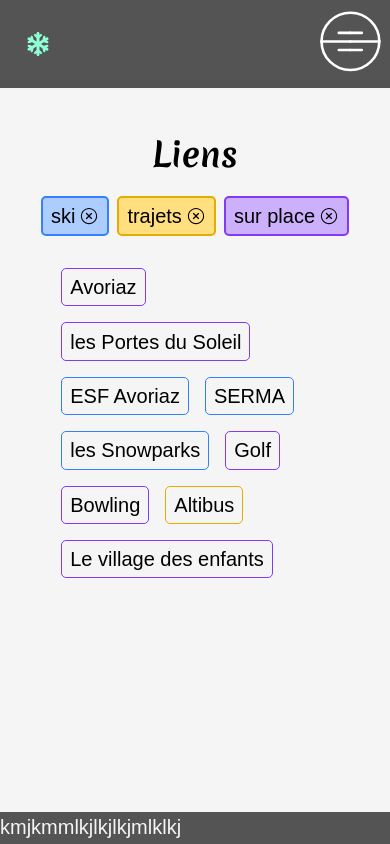
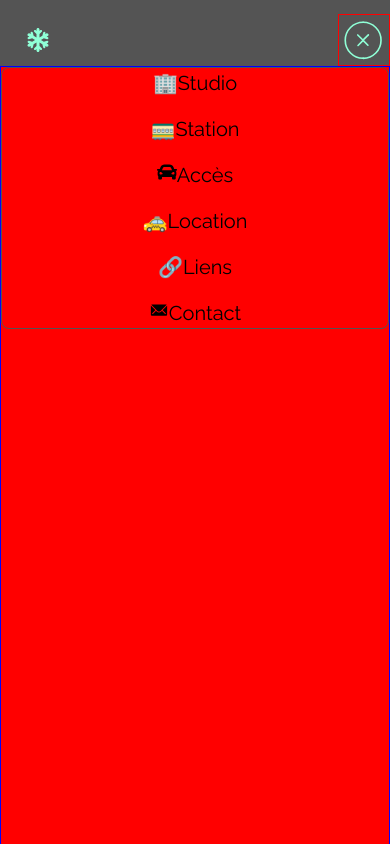
Before and after one commit to mowebiaz/avo_next, a Next.js app: page /liens in a window 390 px wide. Both pictures are taken after a click on the button "Menu". Built offline with nearby package versions, Linux system fonts and the light colour scheme.

Commit message:
Add mobile navigation

```diff
--- a/app/(routes)/acces/page.js
+++ b/app/(routes)/acces/page.js
@@ -1,6 +1,6 @@
 export default function Acces() {
   return (
-    <main>
+    <main className="acces">
       <h1>Accès</h1>
     </main>
   )
--- a/app/(routes)/liens/page.js
+++ b/app/(routes)/liens/page.js
@@ -1,9 +1,14 @@
 import { FilterByCategories } from "../../components/links/FilterByCategories/FilterByCategories"
+
+export const metadata = {
+  title: "Liens",
+  description: "Liens utiles à Avoriaz - Ski, Activités et Trajets"
+}
 
 export default function Liens() {
   return (
     <main className="links">
-      <h1>Liens</h1>
+      <h1>Liens utiles pour votre séjour à Avoriaz</h1>
       <FilterByCategories />
     </main>
   )
--- a/app/(routes)/station/page.js
+++ b/app/(routes)/station/page.js
@@ -1,7 +1,7 @@
 export default function Station() {
   return (
-    <main>
-      <h1>Station</h1>
+    <main className="station">
+      <h1>Avoriaz</h1>
     </main>
   )
 }
--- a/app/components/Header/BurgerIcon/BurgerIcon.jsx
+++ b/app/components/Header/BurgerIcon/BurgerIcon.jsx
@@ -1,9 +1,12 @@
+import './BurgerIcon.scss'
+
+
 export function BurgerIcon({isOpen}) {
   return (
     <svg
-    className={`burger ${isOpen ? 'open' : ''}`}
-    width="80"
-      height="80"
+    className={isOpen ? 'active' : ''}
+    width="50"
+      height="50"
       viewBox="0 0 200 200"
     >
       <g
--- a/app/components/Header/BurgerIcon/BurgerIcon.scss
+++ b/app/components/Header/BurgerIcon/BurgerIcon.scss
@@ -1,14 +1,13 @@
+@use '@/app/styles/variables' as *;
 
-svg {
-  transition: transform 500ms cubic-bezier(0.4, 0, 0.2, 1);
-}
-.active svg {
-  transform: rotate(90deg);
-}
+.burger-button {
+    svg  {
+      transition: transform 250ms cubic-bezier(0.4, 0, 0.2, 1);
       path {
-  transition: transform 500ms cubic-bezier(0.4, 0, 0.2, 1),
-    stroke-dasharray 500ms cubic-bezier(0.4, 0, 0.2, 1),
-    stroke-dashoffset 500ms cubic-bezier(0.4, 0, 0.2, 1);
+        transition: transform 250ms cubic-bezier(0.4, 0, 0.2, 1),
+          stroke-dasharray 250ms cubic-bezier(0.4, 0, 0.2, 1),
+          stroke-dashoffset 250ms cubic-bezier(0.4, 0, 0.2, 1);
+          stroke: $primary-color;
       }
       path:nth-child(1) {
         transform-origin: 36% 40%;
@@ -28,23 +27,33 @@
       path:nth-child(6) {
         transform-origin: 62% 52%;
       }
-.active path:nth-child(1) {
+    }
+    svg.active {
+      transform: rotate(90deg);
+      path:nth-child(1) {
         transform: translateX(9px) translateY(1px) rotate(45deg);
       }
-.active path:nth-child(2) {
+      path:nth-child(2) {
         stroke-dasharray: 225 299;
         stroke-dashoffset: -72px;
       }
-.active path:nth-child(3) {
+      path:nth-child(3) {
         transform: translateX(9px) translateY(1px) rotate(-45deg);
       }
-.active path:nth-child(4) {
+      path:nth-child(4) {
         stroke-dasharray: 225 299;
         stroke-dashoffset: -72px;
       }
-.active path:nth-child(5) {
+      path:nth-child(5) {
         transform: translateX(9px) translateY(1px) rotate(-45deg);
       }
-.active path:nth-child(6) {
+      path:nth-child(6) {
         transform: translateX(9px) translateY(1px) rotate(45deg);
       }
+
+    }
+}
+
+/* .burger-button svg.active path {
+    stroke: green;
+} */
--- a/app/components/Header/Header.scss
+++ b/app/components/Header/Header.scss
@@ -8,6 +8,6 @@
   display: flex;
   justify-content:space-between;
   align-items: center;
-  /*z-index: 99;*/
+  z-index: 99;
   background-color: $footer-color;
 }
--- a/app/components/Header/navigation/NavMobile/NavMobile.jsx
+++ b/app/components/Header/navigation/NavMobile/NavMobile.jsx
@@ -2,6 +2,7 @@
 
 import { useState, useRef } from 'react'
 import { BurgerIcon } from '../../BurgerIcon/BurgerIcon'
+import { routeList } from '../routeList'
 import './NavMobile.scss'
 
 export function NavMobile() {
@@ -31,6 +32,23 @@
         <span className="sr-only">Menu</span>
         <BurgerIcon isOpen={isOpen} />
       </button>
+      {isOpen && (
+        <nav
+          className="nav-mobile"
+          id="navigation"
+          aria-label="Menu"
+        >
+          <ul>
+            {routeList.map((route) => {
+              return (
+                <li key={route.name}>
+                  <a href={route.path}>{route.icon}{route.name}</a>
+                </li>
+              )
+            })}
+          </ul>
+        </nav>
+      )}
     </div>
   )
 }
--- a/app/components/Header/navigation/NavMobile/NavMobile.scss
+++ b/app/components/Header/navigation/NavMobile/NavMobile.scss
@@ -1,9 +1,33 @@
 @use '@/app/styles/variables' as *;
 
+.burger-button {
+    border: 1px solid red;
+    display: flex;
+    align-items: center;
+    justify-content: center;
+}
 
+.nav-mobile {
+    position: fixed;
+    right: 0;
+    width: 100vw;
+    height: 100vh;
+    border: 1px solid blue;
+    background-color: red;
+    ul {
+        list-style: none;
+        display: flex;
+        flex-direction: column;
+        align-items: center;
+        justify-content: center;
+        gap: 1rem;
+        border-radius: 8px;
+        border: 1px solid $footer-color;
+    }
+}
 
 @media screen and (min-width: calc($breakpoint-nav + 1px)) {
-  .mobile {
-      display: none;
-  }
+    .mobile {
+        display: none;
+    }
 }
--- a/app/components/Header/navigation/routeList.js
+++ b/app/components/Header/navigation/routeList.js
@@ -1,26 +1,35 @@
+import { FaCar } from "react-icons/fa";
+import { IoIosMail } from "react-icons/io";
+
 export const routeList = [
   {
     name: 'Studio',
     path: '/studio',
+    icon: '🏢',
   },
   {
     name: 'Station',
     path: '/station',
+    icon: '🚃',
   },
   {
     name: 'Accès',
     path: '/acces',
+    icon: <FaCar />,
   },
   {
     name: 'Location',
     path: '/location',
+    icon: '🚕',
   },
   {
     name: 'Liens',
     path: '/liens',
+    icon: '🔗',
   },
   {
     name: 'Contact',
     path: '/contact',
+    icon: <IoIosMail/>,
   },
 ]
--- a/app/components/home/HomeContent/HomeContent.scss
+++ b/app/components/home/HomeContent/HomeContent.scss
@@ -9,7 +9,6 @@
     gap: 1rem;
 
     h1 {
-        /*font-family: var(--font-merienda);*/
         font-size: 3.5rem;
         color: black;
         text-align: center;
```
Lines whose indentation alone changed are shown as unchanged.
